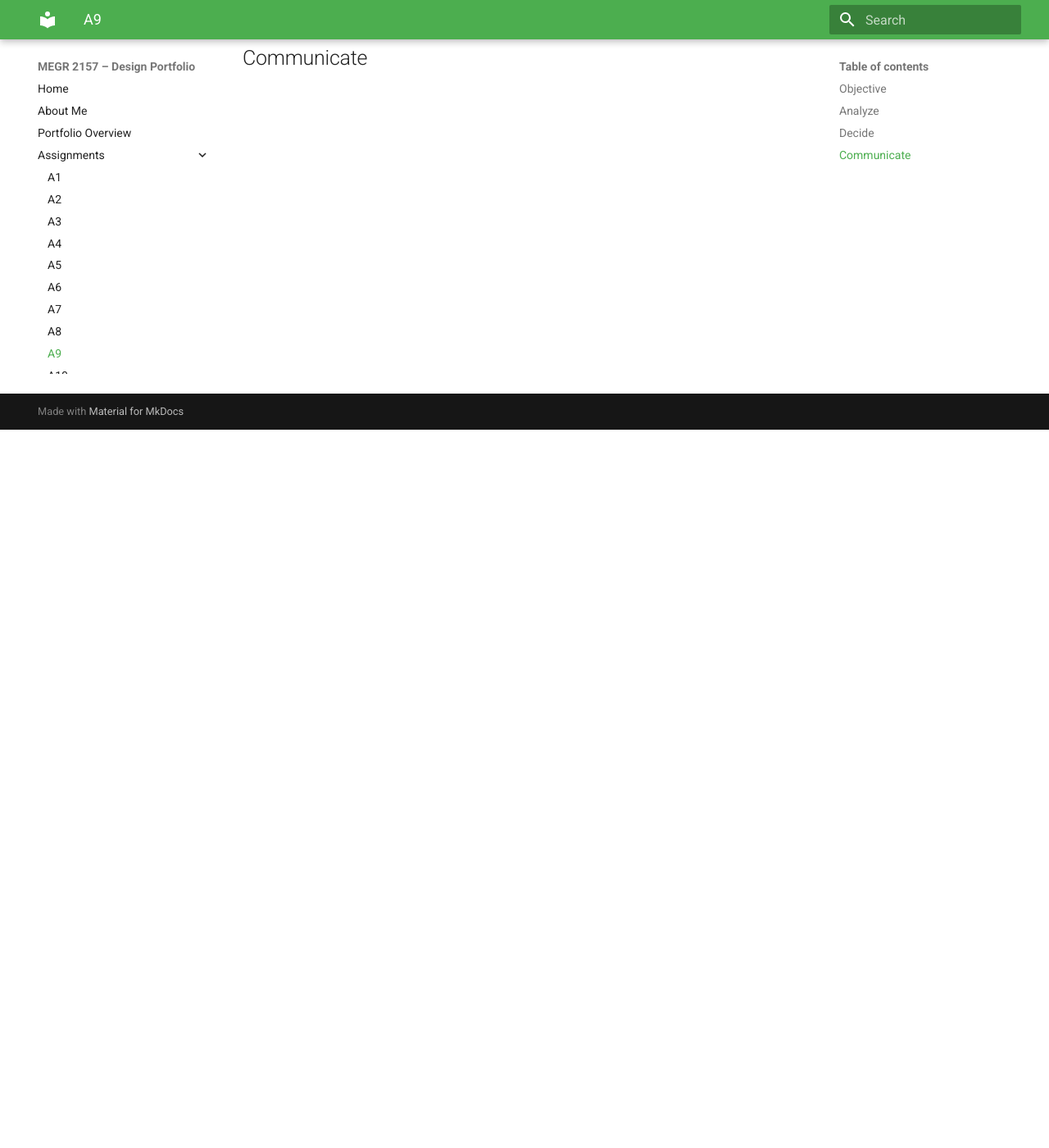
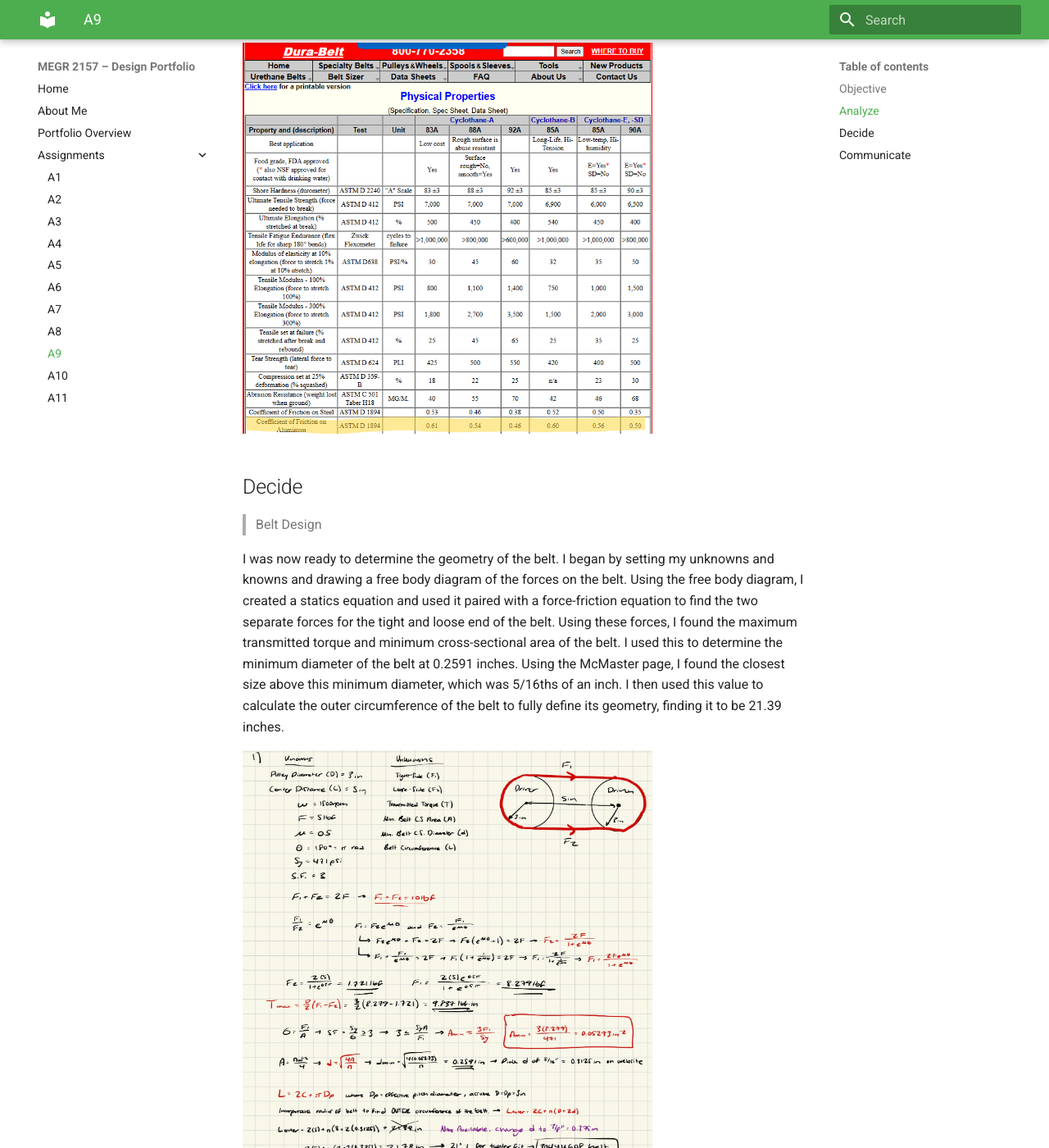
Before and after one commit to bsalvi7/megr2156-portfolio, an MkDocs documentation site: the page built from docs/assignments/A09/index.md, in a window 1280 px wide and 1400 px high, scrolled down 876 px. Shown: the whole window at 82% size. Built offline with MkDocs 1.6.1 and Material for MkDocs 9.7.7, drawn with Linux system fonts in a browser that asks for light colours; some of the changed text lies outside the part shown.

Commit message:
Update design section with belt and shaft calculations
Expanded the design section with detailed calculations for belt and shaft dimensions, including material specifications and adjustments made during the design process.

```diff
--- a/docs/assignments/A09/index.md
+++ b/docs/assignments/A09/index.md
@@ -12,9 +12,28 @@ This project provided various constraints to the design of the pulley system tha
 
 Before proceeding with the calculations, I decided to set the center distance to 5 inches, operating speed to 1500 rpm, and tension to 5 lbf. I also choose aluminum for the material of the pulleys. The calculations would also require a coefficient of static friction to determine the belt geometry. Using a table which provided coefficients for various polyurethane and aluminum combinations, I decided to set the coefficient of friction to 0.5 for my calculations, which sat around the middle of the range.
 
-
+<img width="500" alt="Chosen Values" src="Chosen.jpeg" />
+<img width="500" alt="Friction Table" src="friction.png" />
 
 ## Decide
 
+>Belt Design
+
+I was now ready to determine the geometry of the belt. I began by setting my unknowns and knowns and drawing a free body diagram of the forces on the belt. Using the free body diagram, I created a statics equation and used it paired with a force-friction equation to find the two separate forces for the tight and loose end of the belt. Using these forces, I found the maximum transmitted torque and minimum cross-sectional area of the belt. I used this to determine the minimum diameter of the belt at 0.2591 inches. Using the McMaster page, I found the closest size above this minimum diameter, which was 5/16ths of an inch. I then used this value to calculate the outer circumference of the belt to fully define its geometry, finding it to be 21.39 inches.
+
+<img width="500" alt="Belt Calculations" src="prt1.jpeg" />
+
+However, the McMaster page had no belts that fit both of these dimensions, meaning that I had to find a new diameter and circumference. I decided to increase the diameter to 3/8ths of an inch and recalculated the circumference, which became 21.78 inches. With this being within the range of products found in the McMaster page, I ended up picking the 3044K608 belt with a diameter of 3/8ths of an inch and a circumference of 21 inches. This slightly smaller circumference than the one calculated will allow the belt to stretch and grip firmly on the pulley surface, ensuring no slip.
+
+<img width="500" alt="Chosen Belt" src="belt.png" />
+
+>Shaft Design
+
+It was now time to design the shaft. Given a set material of AISI 1060 hardened steel, I found the yield strength to be about 82,700 psi. Similarly to the belt calculations, I set my knowns and unknowns and drew a free-body diagram, using it with a static moment equation to find the transmitted torque to equal the previously calculated value of 9.837 lbf-in. Using shear equations, I determined the symbolic representations of max and allowable shear stress, which I substituted into the minimum diameter and area equations for the shaft. Plugging in my values, I found the minimum diameter needed to be 0.154 inches.
+
+<img width="500" alt="Shaft Calculations" src="prt2.jpeg" />
+
+
+
 
 ## Communicate
```
